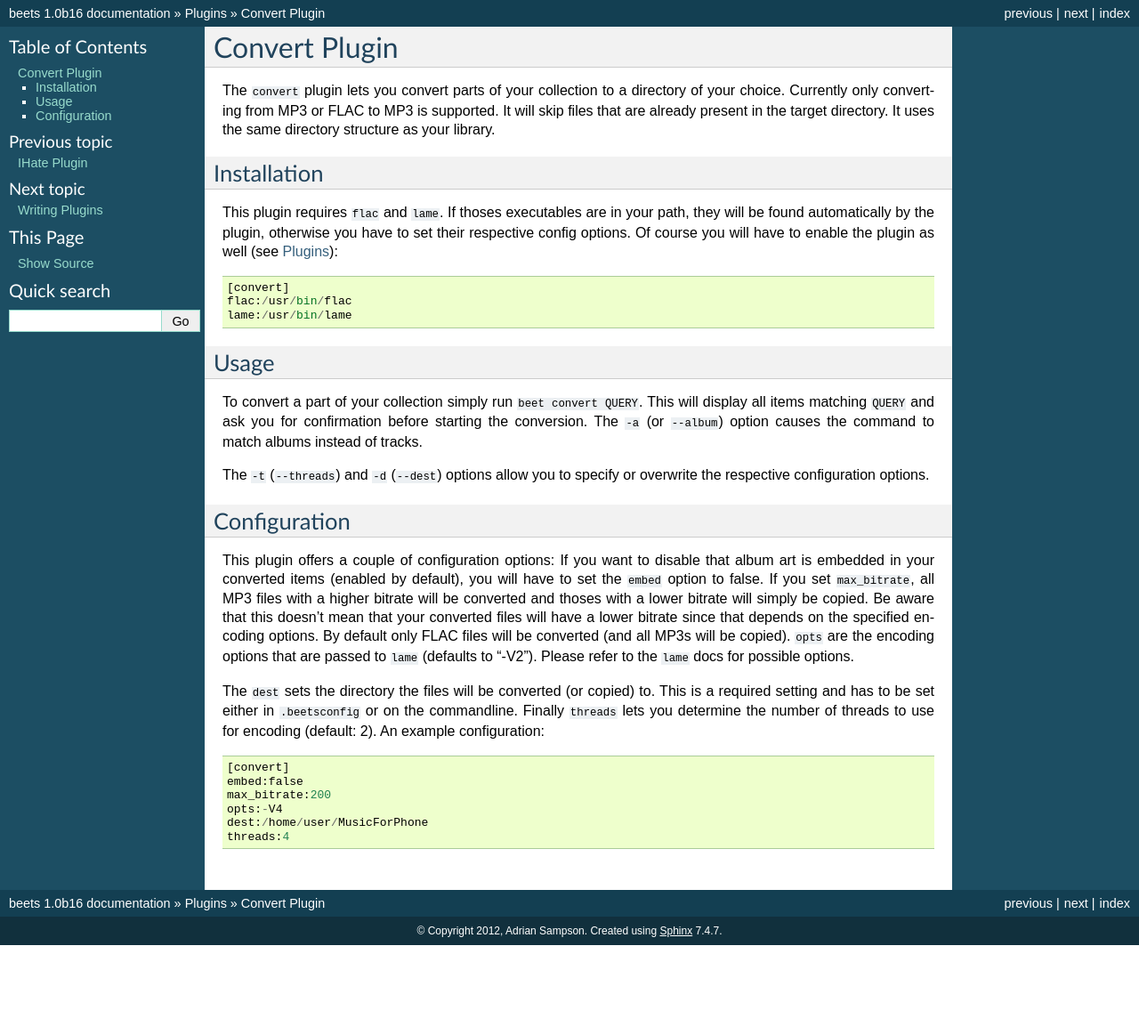
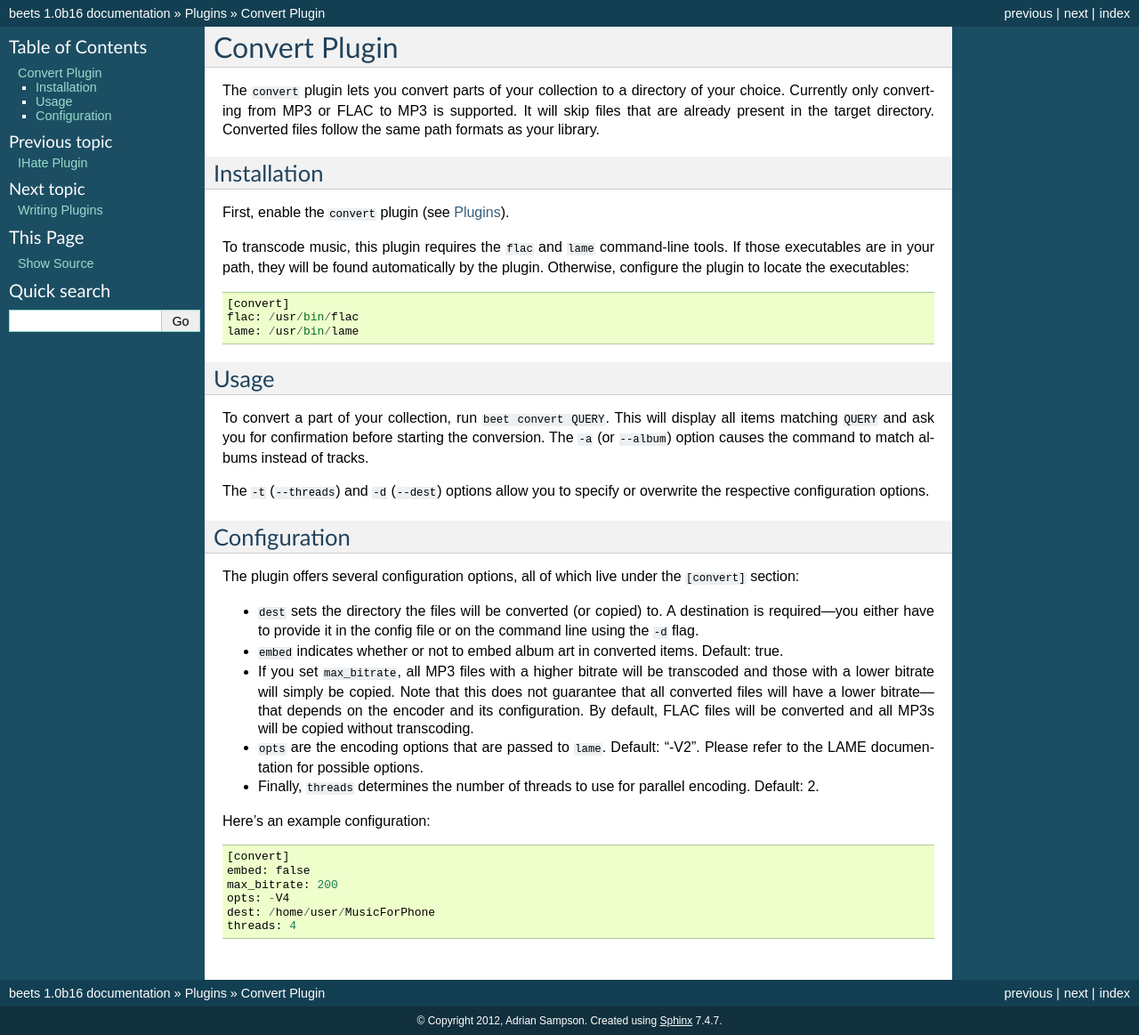
Before and after one commit to google-code-export/beets, a Sphinx documentation site: the page built from docs/plugins/convert.rst, in a window 1280 px wide. Shown: the whole page at 89% size. Built offline with Sphinx 7.4.7, drawn with Linux system fonts in a browser that asks for light colours; before the commit the page ends 1062 px from its top, so only the background shows below that.

Commit message:
convert: changelog thanks & doc enhancements

```diff
--- a/docs/plugins/convert.rst
+++ b/docs/plugins/convert.rst
@@ -3,25 +3,26 @@ Convert Plugin
 
 The ``convert`` plugin lets you convert parts of your collection to a directory
 of your choice. Currently only converting from MP3 or FLAC to MP3 is supported.
-It will skip files that are already present in the target directory. It uses
-the same directory structure as your library.
+It will skip files that are already present in the target directory. Converted
+files follow the same path formats as your library.
 
 Installation
 ------------
 
-This plugin requires ``flac`` and ``lame``. If thoses executables are in your
-path, they will be found automatically by the plugin, otherwise you have to set
-their respective config options. Of course you will have to enable the plugin
-as well (see :doc:`/plugins/index`)::
+First, enable the ``convert`` plugin (see :doc:`/plugins/index`).
+
+To transcode music, this plugin requires the ``flac`` and ``lame`` command-line
+tools. If those executables are in your path, they will be found automatically
+by the plugin. Otherwise, configure the plugin to locate the executables::
 
     [convert]
-    flac:/usr/bin/flac
-    lame:/usr/bin/lame
+    flac: /usr/bin/flac
+    lame: /usr/bin/lame
 
 Usage
 -----
 
-To convert a part of your collection simply run ``beet convert QUERY``. This
+To convert a part of your collection, run ``beet convert QUERY``. This
 will display all items matching ``QUERY`` and ask you for confirmation before
 starting the conversion. The ``-a`` (or ``--album``) option causes the command
 to match albums instead of tracks.
@@ -32,24 +33,29 @@ or overwrite the respective configuration options.
 Configuration
 -------------
 
-This plugin offers a couple of configuration options: If you want to disable
-that album art is embedded in your converted items (enabled by default), you
-will have to set the ``embed`` option to false. If you set ``max_bitrate``, all
-MP3 files with a higher bitrate will be converted and thoses with a lower
-bitrate will simply be copied. Be aware that this doesn't mean that your
-converted files will have a lower bitrate since that depends on the specified
-encoding options. By default only FLAC files will be converted (and all MP3s
-will be copied). ``opts`` are the encoding options that are passed to ``lame``
-(defaults to "-V2"). Please refer to the ``lame`` docs for possible options.
+The plugin offers several configuration options, all of which live under the
+``[convert]`` section:
 
-The ``dest`` sets the directory the files will be converted (or copied) to.
-This is a required setting and has to be set either in ``.beetsconfig`` or on
-the commandline. Finally ``threads`` lets you determine the number of threads
-to use for encoding (default: 2). An example configuration::
+* ``dest`` sets the directory the files will be converted (or copied) to.
+  A destination is required---you either have to provide it in the config file
+  or on the command line using the ``-d`` flag.
+* ``embed`` indicates whether or not to embed album art in converted items.
+  Default: true.
+* If you set ``max_bitrate``, all MP3 files with a higher bitrate will be
+  transcoded and those with a lower bitrate will simply be copied. Note that
+  this does not guarantee that all converted files will have a lower
+  bitrate---that depends on the encoder and its configuration. By default, FLAC
+  files will be converted and all MP3s will be copied without transcoding.
+* ``opts`` are the encoding options that are passed to ``lame``. Default:
+  "-V2". Please refer to the LAME documentation for possible options.
+* Finally, ``threads`` determines the number of threads to use for parallel
+  encoding. Default: 2.
+
+Here's an example configuration::
 
     [convert]
-    embed:false
-    max_bitrate:200
-    opts:-V4
-    dest:/home/user/MusicForPhone
-    threads:4
+    embed: false
+    max_bitrate: 200
+    opts: -V4
+    dest: /home/user/MusicForPhone
+    threads: 4
```
Also changed, not shown: docs/changelog.rst (+4 -4 lines).
